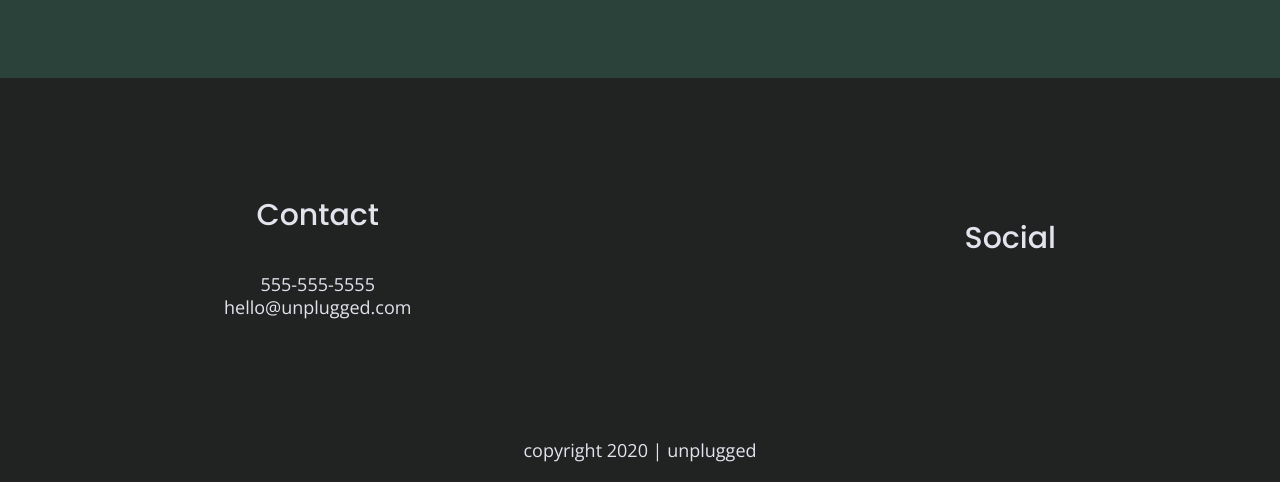
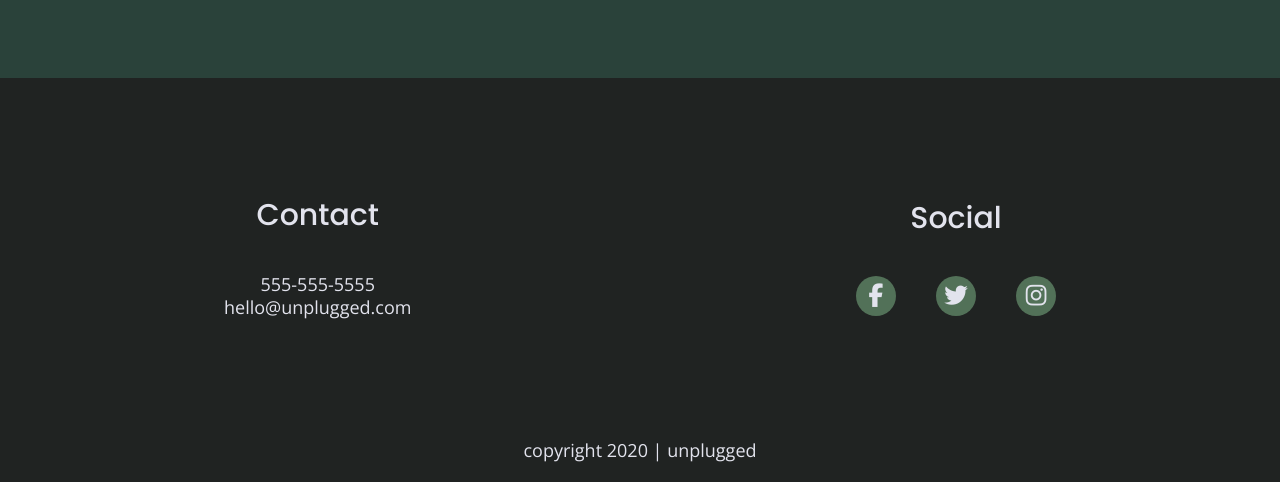
Before and after one commit to AlejandraValdivia/Skillcrush-Unplugged-Retreat, a website built with Parcel: page index.html in a window 1280 px wide. Shown: the part 2545-3027 px from the top of the page. Built offline with nearby package versions, Linux system fonts and the light colour scheme.

Commit message:
Added social media icons

```diff
--- a/css/main.css
+++ b/css/main.css
@@ -229,9 +229,17 @@
 }
 
 footer .social-icons p {
+  background-color: #527158;
+  border-radius: 50%;
+  width: 40px;
+  height: 40px;
   display: flex;
   justify-content: center;
   align-items: center;
+}
+
+footer .social-icons p i {
+  font-size: 1.3125em;
 }
 
 footer .copyright {
@@ -647,6 +655,11 @@
   line-height: 1.285;
   }
 
+  footer .social-icons {
+    width: 12.5em;
+    justify-content: space-between;
+  }
+
   footer .copyright {
       width: 100%;
   }
--- a/index.html
+++ b/index.html
@@ -165,12 +165,18 @@
         <h4>Social</h4>
         <div class="social-icons">
           <p>
+            <i class="fab fa-facebook-f">
+            </i>
             <a href="https://www.facebook.com/Skillcrush/" target="_blank"></a>
           </p>
           <p>
+            <i class="fab fa-twitter">
+            </i>
             <a href="https://www.twitter.com/Skillcrush" target="_blank"></a>
           </p>
           <p>
+            <i class="fab fa-instagram">
+            </i>
             <a href="https://www.instagram.com/Skillcrush/" target="_blank"></a>
           </p>
           <!--Other social links here-->
```
Also changed, not shown: about/index.html (+6 -0 lines), faq/index.html (+6 -0 lines).
